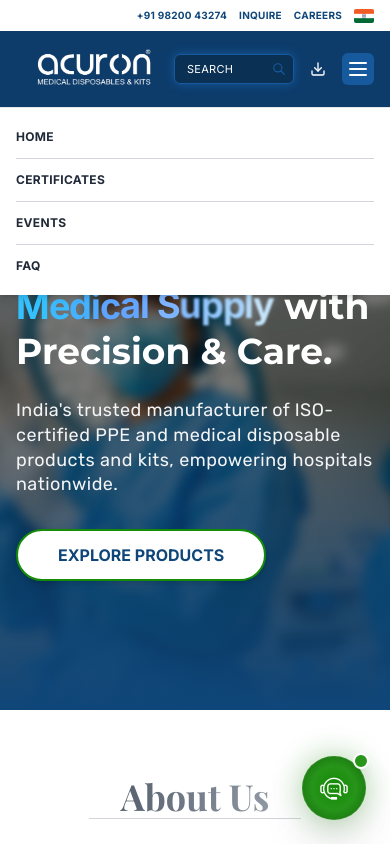
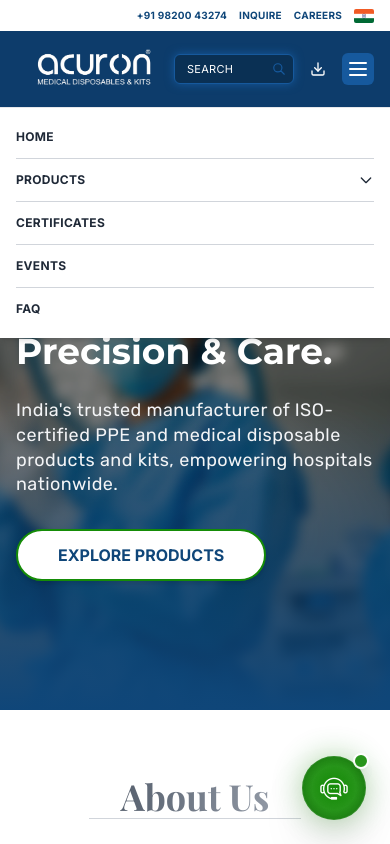
Before and after one commit to Shubh1810/acuron-site, a Next.js app: page / in a window 390 px wide. Both pictures are taken after a click on the button 358 px from the left and 69 px from the top of the page. Shown: the top 844 px of the page. Built offline with nearby package versions, Linux system fonts and the light colour scheme; a web font is replaced by a local one.

Commit message:
added resend + twilio whatsapp + google sheets

```diff
--- a/app/components/Header.tsx
+++ b/app/components/Header.tsx
@@ -12,6 +12,7 @@ const Header: FC = () => {
   const [isMobileMenuOpen, setIsMobileMenuOpen] = useState(false);
   const [isNewsletterModalOpen, setIsNewsletterModalOpen] = useState(false);
   const [isProductsDropdownOpen, setIsProductsDropdownOpen] = useState(false);
+  const [isMobileProductsOpen, setIsMobileProductsOpen] = useState(false);
   const { selectedCountry } = useCountryStore();
 
   // Flagship blue color
@@ -200,9 +201,16 @@ const Header: FC = () => {
     setIsNewsletterModalOpen(false);
   };
 
+
+
   // Memoize the toggle function to prevent recreation on renders
   const toggleMobileMenu = useCallback(() => {
-    setIsMobileMenuOpen(prev => !prev);
+    setIsMobileMenuOpen(prev => {
+      if (!prev) {
+        setIsMobileProductsOpen(false); // Reset products dropdown when opening menu
+      }
+      return !prev;
+    });
   }, []);
 
   return (
@@ -411,12 +419,71 @@ const Header: FC = () => {
         {/* Mobile Navigation Menu */}
         <div className={`md:hidden bg-white border-t border-gray-200 ${isMobileMenuOpen ? 'block' : 'hidden'}`}>
           <nav className="px-4 py-2 divide-y divide-gray-300">
-            {navigationLinks.map((link) => (
+            {/* HOME Link */}
+            <Link
+              href="/"
+              className="block py-3 text-[12px] tracking-wide font-bold text-gray-800 hover:text-[#16599D] transition-colors duration-300"
+              onClick={toggleMobileMenu}
+            >
+              {navigationLinks[0].label}
+            </Link>
+
+            {/* Products Section with Dropdown */}
+            <div className="py-3">
+              <button
+                onClick={() => setIsMobileProductsOpen(!isMobileProductsOpen)}
+                className="flex items-center justify-between w-full text-[12px] tracking-wide font-bold text-gray-800 hover:text-[#16599D] transition-colors duration-300"
+              >
+                {productsText}
+                <svg
+                  className={`w-4 h-4 transition-transform duration-300 ${isMobileProductsOpen ? 'rotate-180' : ''}`}
+                  fill="none"
+                  stroke="currentColor"
+                  viewBox="0 0 24 24"
+                >
+                  <path strokeLinecap="round" strokeLinejoin="round" strokeWidth={2} d="M19 9l-7 7-7-7" />
+                </svg>
+              </button>
+
+              {/* Mobile Products Dropdown */}
+              <div className={`overflow-hidden transition-all duration-300 ${
+                isMobileProductsOpen ? 'max-h-96 opacity-100' : 'max-h-0 opacity-0'
+              }`}>
+                <div className="pt-2 pl-4 space-y-1">
+                  {productCategories.map((category, index) => (
+                    <Link
+                      key={index}
+                      href={category.href}
+                      className="flex items-center py-2 text-[11px] text-gray-600 hover:text-[#16599D] transition-colors duration-300"
+                      onClick={toggleMobileMenu}
+                    >
+                      <div className="w-1.5 h-1.5 rounded-full mr-3 bg-gradient-to-r from-blue-500 to-blue-600"></div>
+                      {category.label}
+                    </Link>
+                  ))}
+
+                  {/* View All Products Link */}
+                  <Link
+                    href="/products"
+                    className="flex items-center py-2 text-[11px] text-[#16599D] font-semibold hover:text-[#0F4679] transition-colors duration-300"
+                    onClick={toggleMobileMenu}
+                  >
+                    <svg className="w-3 h-3 mr-2" fill="none" stroke="currentColor" viewBox="0 0 24 24">
+                      <path strokeLinecap="round" strokeLinejoin="round" strokeWidth={2} d="M13 7l5 5m0 0l-5 5m5-5H6" />
+                    </svg>
+                    {viewAllProductsText}
+                  </Link>
+                </div>
+              </div>
+            </div>
+
+            {/* Other Navigation Links */}
+            {navigationLinks.slice(1).map((link) => (
               <Link
                 key={link.href}
                 href={link.href}
                 className="block py-3 text-[12px] tracking-wide font-bold text-gray-800 hover:text-[#16599D] transition-colors duration-300"
-                onClick={toggleMobileMenu} // Close menu when a link is clicked
+                onClick={toggleMobileMenu}
               >
                 {link.label}
               </Link>
```
